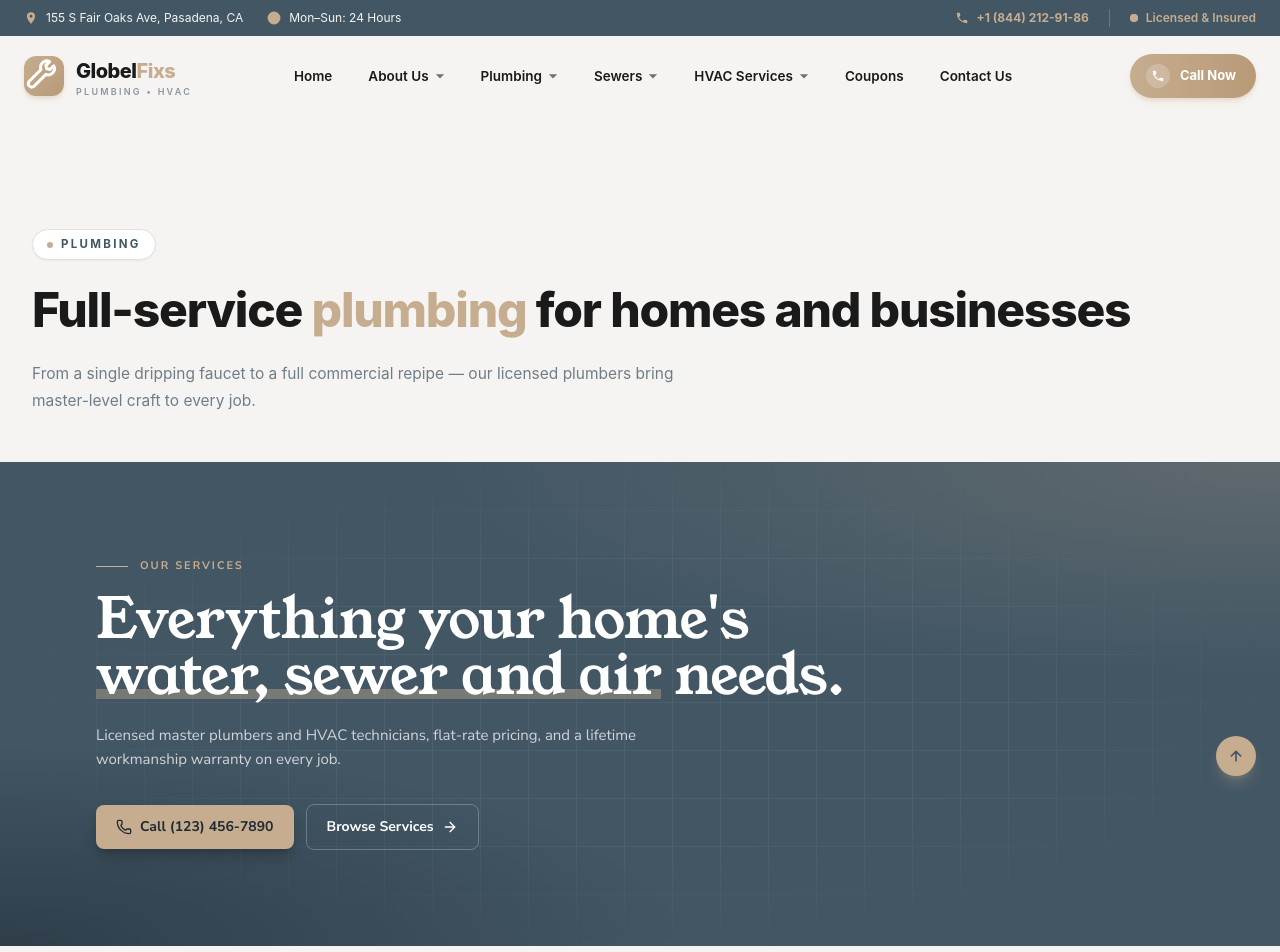
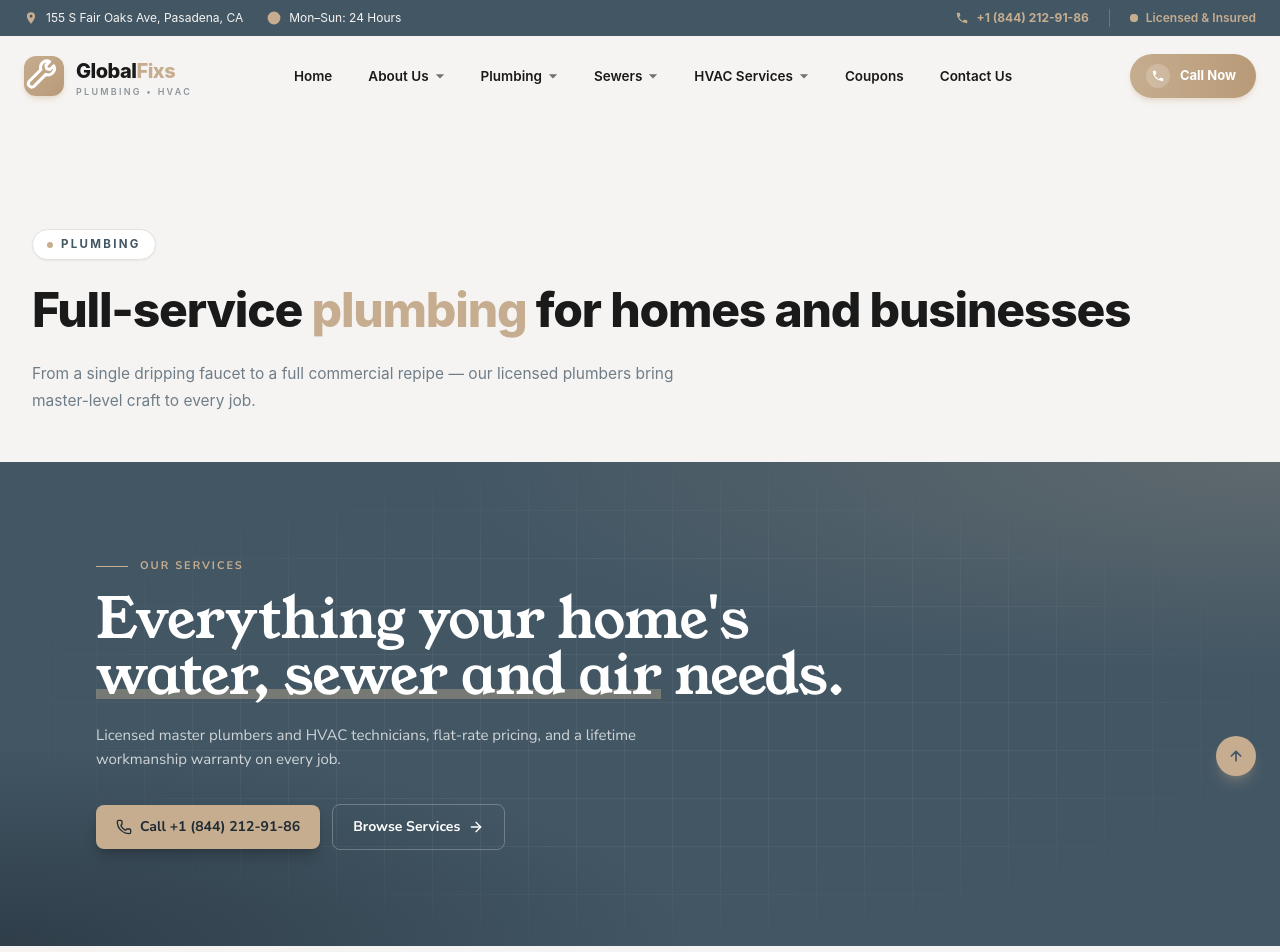
Before and after one commit to Aliraza8284/plumbing, a React (Vite) app: page /plumbing in a window 1280 px wide. Shown: the top 952 px of the page. Built offline with nearby package versions, Linux system fonts and the light colour scheme.

Commit message:
Updated code

```diff
--- a/src/components/Footer.jsx
+++ b/src/components/Footer.jsx
@@ -66,7 +66,7 @@ const Footer = () => {
               </span>
               <span className="flex flex-col leading-none">
                 <span className="text-lg font-extrabold tracking-tight text-[#F6F4F2]">
-                  Globel<span className="text-[#C6AD8F]">Fixs</span>
+                  Global<span className="text-[#C6AD8F]">Fixs</span>
                 </span>
                 <span className="text-[9px] tracking-[0.25em] text-[#C6AD8F] font-semibold uppercase mt-0.5">
                   Plumbing • HVAC
--- a/src/components/Navbar.jsx
+++ b/src/components/Navbar.jsx
@@ -3,7 +3,7 @@ import { useState, useEffect, useRef } from "react";
 import { Link } from "react-router-dom";
 
 /* =========================================================
-   GlobelFixs Navbar — Professional Redesign
+   GlobalFixs Navbar — Professional Redesign
    Colors: #F6F4F2 (light) | #425664 (dark) | #C6AD8F (accent)
    ========================================================= */
 
@@ -98,7 +98,7 @@ const Navbar = () => {
   ];
 
   const Logo = () => (
-    <Link to="/" className="group flex items-center gap-3 shrink-0 select-none" aria-label="GlobelFixs Home">
+    <Link to="/" className="group flex items-center gap-3 shrink-0 select-none" aria-label="GlobalFixs Home">
       <span className="relative grid place-items-center w-10 h-10 rounded-xl bg-gradient-to-br from-[#C6AD8F] to-[#b89a78] shadow-md shadow-[#C6AD8F]/30 transition-all duration-300 group-hover:scale-105 group-hover:shadow-lg group-hover:shadow-[#C6AD8F]/40">
         <svg viewBox="0 0 32 32" className="w-5.5 h-5.5 text-white transition-transform duration-500 group-hover:rotate-[360deg]" fill="none" stroke="currentColor" strokeWidth="2.4" strokeLinecap="round" strokeLinejoin="round">
           <path d="M20.5 4.5a5 5 0 0 0-6.9 6.3L4 20.4a2.8 2.8 0 0 0 3.9 3.9l9.6-9.6a5 5 0 0 0 6.3-6.9l-3 3-2.7-.6-.6-2.7z" />
@@ -106,7 +106,7 @@ const Navbar = () => {
       </span>
       <span className="flex flex-col leading-none">
         <span className="text-lg sm:text-xl font-extrabold tracking-tight text-[#1a1a1a]">
-          Globel<span className="text-[#C6AD8F]">Fixs</span>
+          Global<span className="text-[#C6AD8F]">Fixs</span>
         </span>
         <span className="hidden sm:block text-[9px] tracking-[0.25em] text-[#425664]/60 font-semibold uppercase mt-0.5">
           Plumbing • HVAC
@@ -117,8 +117,7 @@ const Navbar = () => {
 
   return (
     <header ref={navRef} className="sticky top-0 z-50">
-            {/* ---------- Top Utility Bar ---------- */}
-             {/* ---------- Top Utility Bar ---------- */}
+      {/* ---------- Top Utility Bar ---------- */}
       <div className="block bg-[#425664] text-[#F6F4F2] text-[11px] sm:text-[12px]">
         <div className="max-w-7xl mx-auto px-4 sm:px-6 flex flex-row items-center justify-between py-2 sm:py-0 sm:h-9 gap-2 sm:gap-0">
 
--- a/src/components/Services.jsx
+++ b/src/components/Services.jsx
@@ -19,8 +19,8 @@ import {
 
 /* Palette: #F6F4F2 paper | #425664 slate | #C6AD8F sand | #1f2a33 ink */
 
-const PHONE = "(123) 456-7890";
-const TEL = "tel:+1234567890";
+const PHONE = "+1 (844) 212-91-86";
+const TEL = "tel:+18442129186";
 
 const CATEGORIES = [
   { id: "all", name: "All Services" },
@@ -326,8 +326,7 @@ export default function Services() {
                 role="tab"
                 aria-selected={active === c.id}
                 onClick={() => setActive(c.id)}
-                className={`rounded-full border px-4 py-2 text-[13px] font-bold transition-colors focus-visible:outline focus-visible:outline-2 focus-visible:outline-offset-2 focus-visible:outline-[#425664] ${
-                  active === c.id
+                className={`rounded-full border px-4 py-2 text-[13px] font-bold transition-colors focus-visible:outline focus-visible:outline-2 focus-visible:outline-offset-2 focus-visible:outline-[#425664] ${active === c.id
                     ? "border-[#425664] bg-[#425664] text-white"
                     : "border-[#1f2a33]/15 bg-white text-[#425664] hover:border-[#425664]"
                   }`}
```
Lines whose indentation alone changed are shown as unchanged.
